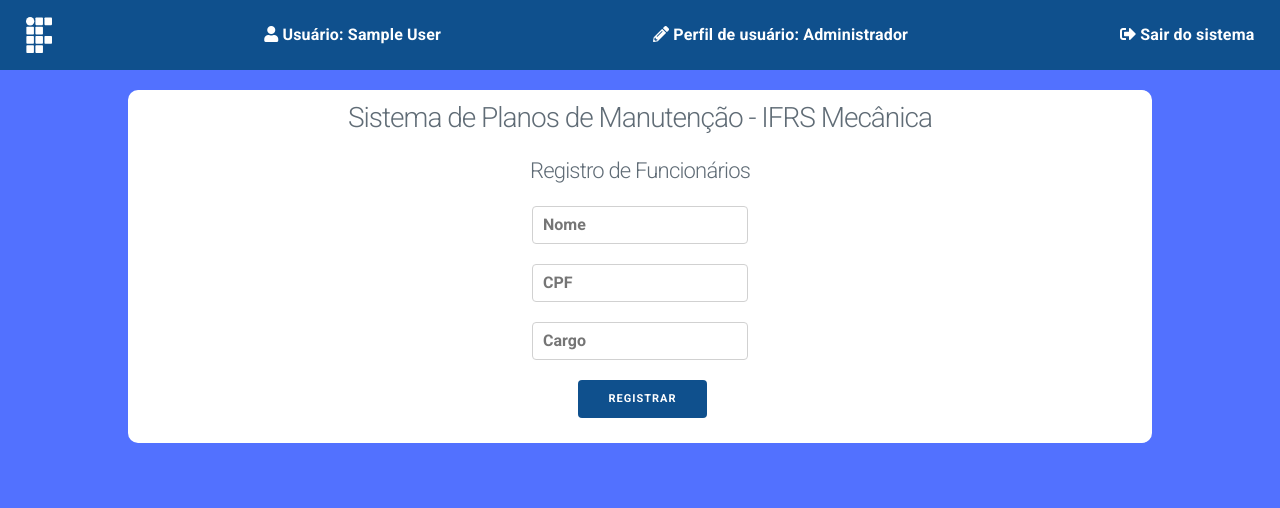
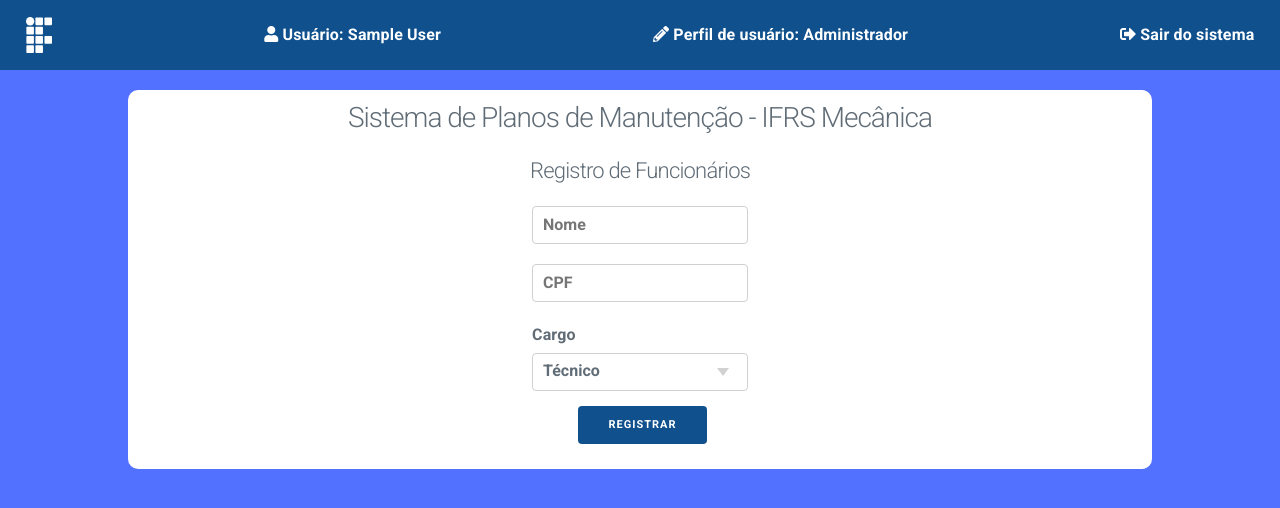
Before and after one commit to marinacjensen/estagio, a PHP site: page /admin/cadastraFunc.php in a window 1280 px wide. Shown: the top 508 px of the page. Run offline with PHP 8.4, Linux system fonts and the light colour scheme; the visitor is signed in with stand-in values (Sample User, id 1); some libraries are stand-ins or nearby versions.

Commit message:
Update cadastraFunc

```diff
--- a/admin/cadastraFunc.php
+++ b/admin/cadastraFunc.php
@@ -59,10 +59,11 @@
         <input type="text" class="form-control" name="cpf" id="cpf"
         placeholder="CPF">
       </label>
-      <label>
-        <input type="text" class="form-control" name="cargo" id="cargo"
-        placeholder="Cargo">
-      </label>
+      <label>Cargo</label>
+        <select name="cargo" id="cargo">
+          <option value="Técnico">Técnico</option>
+          <option value="Administrador">Administrador</option>
+        </select>
       <button type="submit">Registrar</button>
     </form>
   </div>
```
